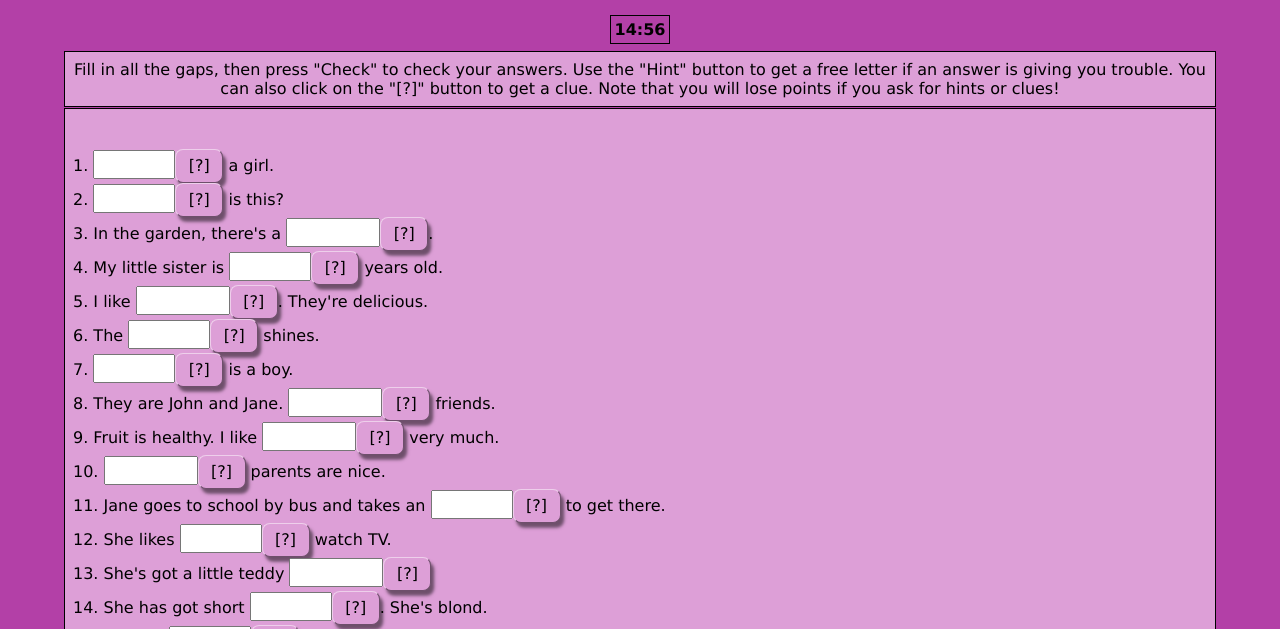
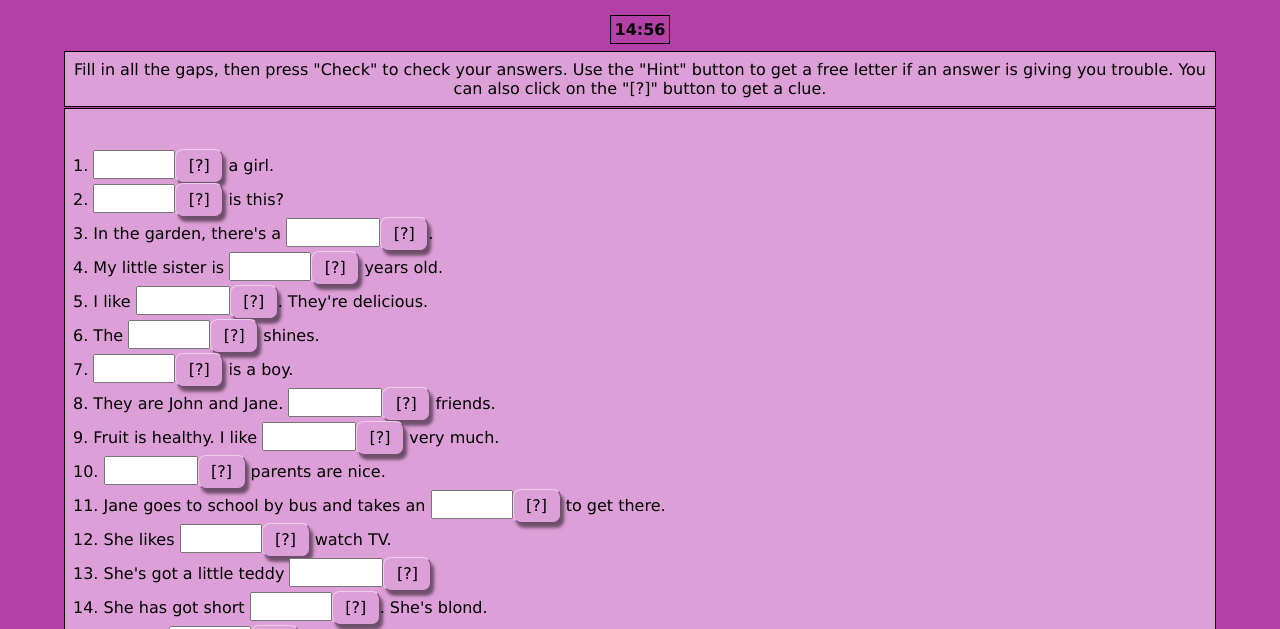
Before and after one commit to hotpotatoesdyslexia/Jmatch, a plain HTML site: page JCloze_Gapfillexercise.htm in a window 1280 px wide. Shown: the part 153-782 px from the top of the page. Drawn offline with Linux system fonts and the light colour scheme.

Commit message:
Update JCloze_Gapfillexercise.htm
Remove penalties...

```diff
--- a/JCloze_Gapfillexercise.htm
+++ b/JCloze_Gapfillexercise.htm
@@ -1384,7 +1384,7 @@ function StartUp(){
 
 function ShowClue(ItemNum){
 	if (Locked == true){return;}
-	State[ItemNum].ClueGiven = true;
+//	State[ItemNum].ClueGiven = true;
 	ShowMessage(I[ItemNum][2]);
 }
 
@@ -1440,7 +1440,7 @@ function CheckAnswers(){
 			}
 			else{
 //Otherwise, increment the hints for this item, as a penalty
-				State[i].HintsAndChecks++;
+//				State[i].HintsAndChecks++;
 
 //then set the flag
 				AllCorrect = false;
@@ -1634,7 +1634,7 @@ function ShowHint(){
 
 	if (HintString.length > 0){
 		SetGapValue(CurrGap, HintString);
-		State[CurrGap].HintsAndChecks += 1;
+//		State[CurrGap].HintsAndChecks += 1;
 	}
 	ShowMessage(GiveHint);
 }
@@ -1746,7 +1746,7 @@ function DownTime(){
 </div>
 
 <div id="InstructionsDiv" class="StdDiv">
-	<div id="Instructions">Fill in all the gaps, then press "Check" to check your answers. Use the "Hint" button to get a free letter if an answer is giving you trouble. You can also click on the "[?]" button to get a clue. Note that you will lose points if you ask for hints or clues!</div>
+	<div id="Instructions">Fill in all the gaps, then press "Check" to check your answers. Use the "Hint" button to get a free letter if an answer is giving you trouble. You can also click on the "[?]" button to get a clue. <!-- Note that you will lose points if you ask for hints or clues! --></div>
 </div>
 
 
```
